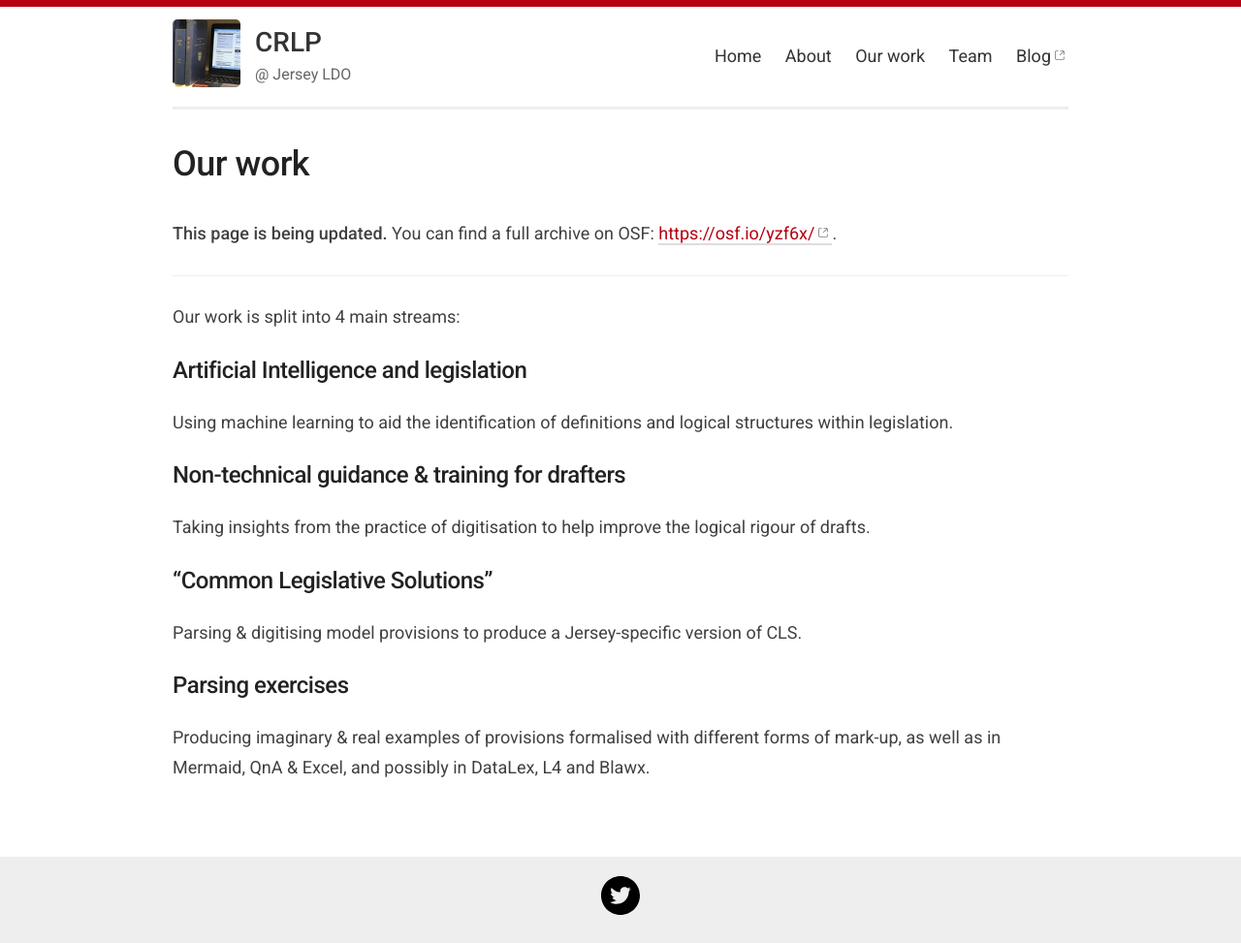
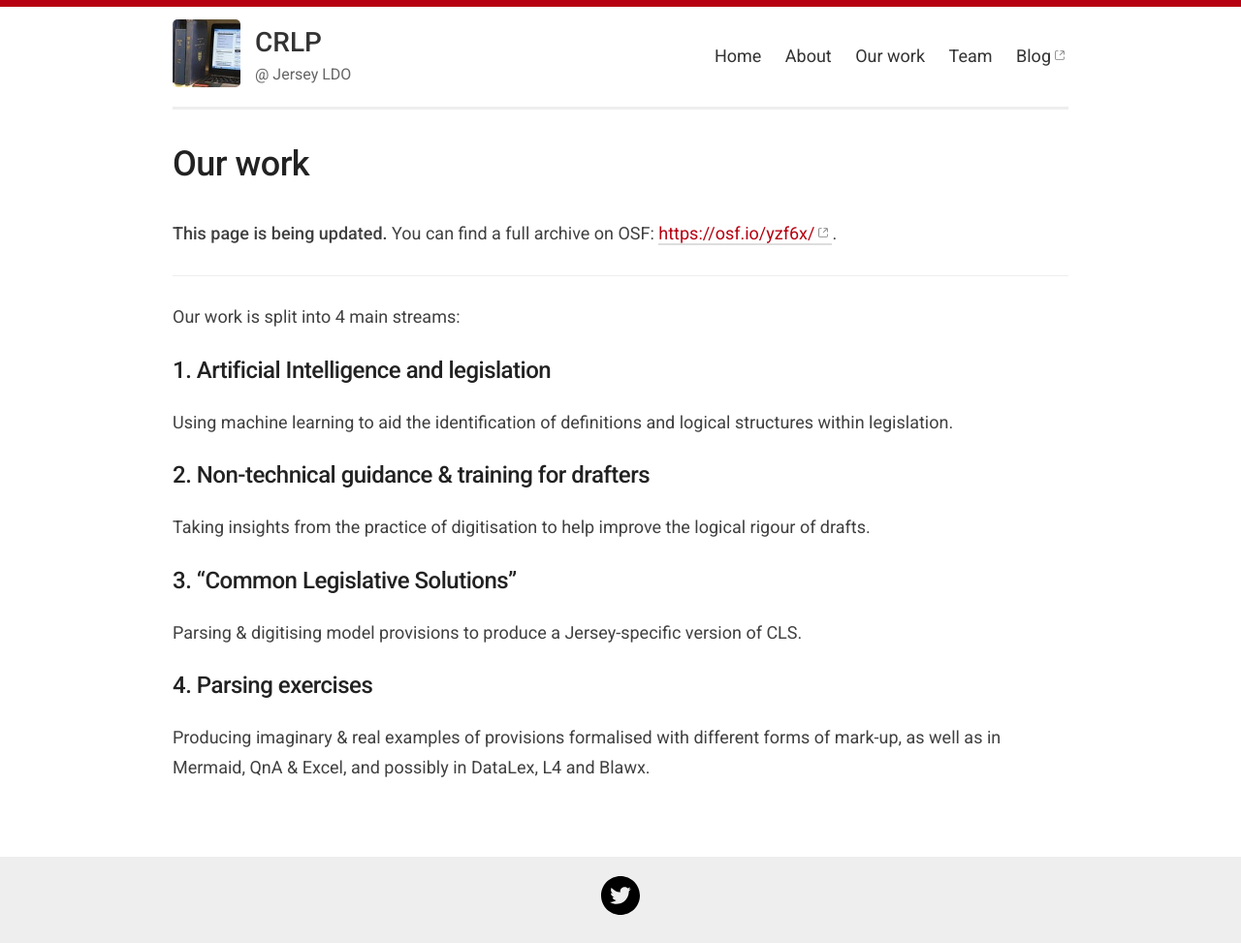
Before and after one commit to crlp-jerseyldo/crlp-jerseyldo.github.io, a Jekyll site: the page built from _pages/work.md, in a window 1280 px wide. Shown: the whole page at 97% size. Built offline with Jekyll 4.4.1, drawn with Linux system fonts in a browser that asks for light colours.

Commit message:
Update work page

```diff
--- a/_pages/work.md
+++ b/_pages/work.md
@@ -10,19 +10,19 @@ permalink: /work/
 
 Our work is split into 4 main streams:
 
-## Artificial Intelligence and legislation
+## 1. Artificial Intelligence and legislation
 
 Using machine learning to aid the identification of definitions and logical structures within legislation.
 
-## Non-technical guidance & training for drafters
+## 2. Non-technical guidance & training for drafters
 
 Taking insights from the practice of digitisation to help improve the logical rigour of drafts.
 
-## “Common Legislative Solutions”
+## 3. “Common Legislative Solutions”
 
 Parsing & digitising model provisions to produce a Jersey-specific version of CLS.
 
-## Parsing exercises
+## 4. Parsing exercises
 
 Producing imaginary & real examples of provisions formalised with different forms of mark-up, as well as in Mermaid, QnA & Excel, and possibly in DataLex, L4 and Blawx.
 
```
